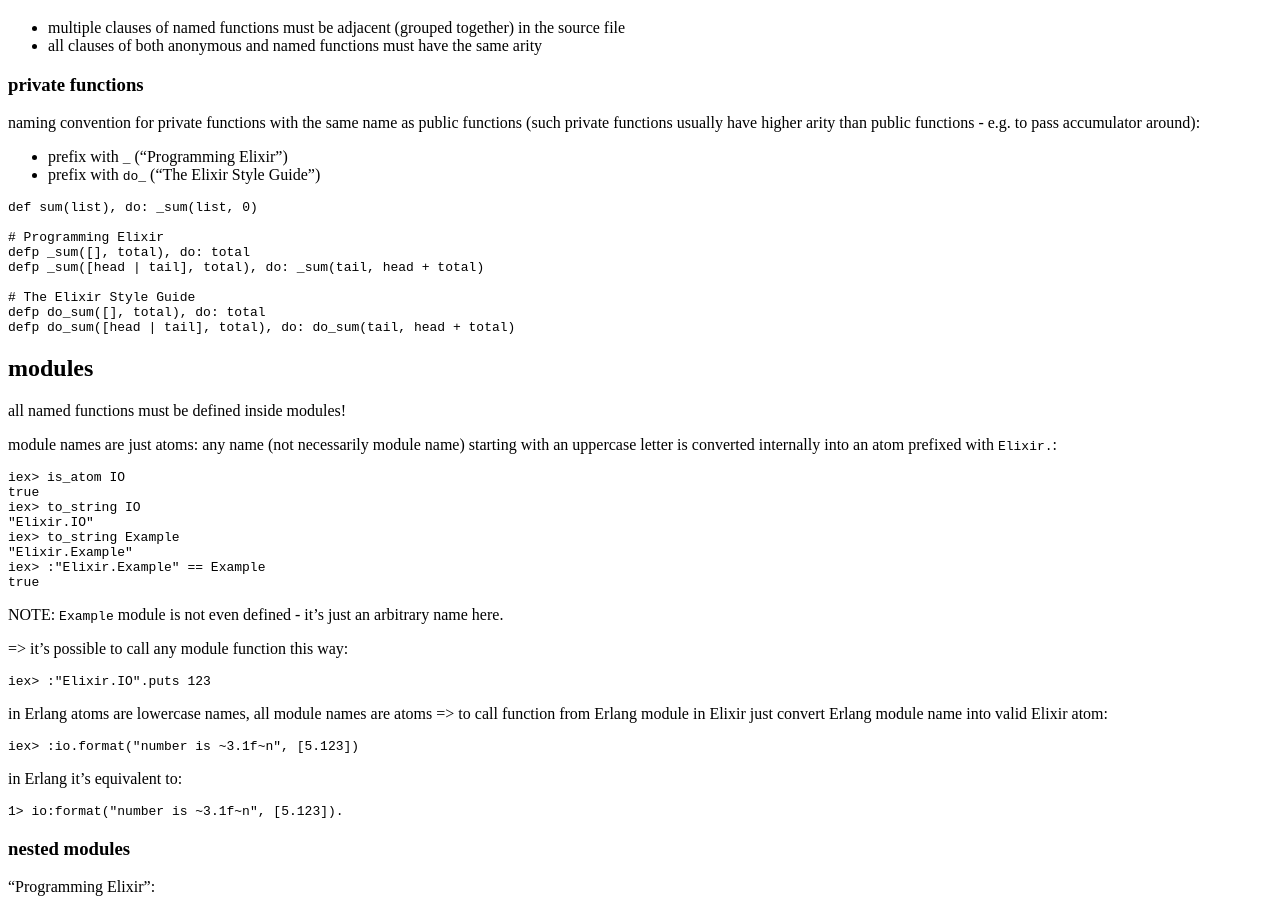
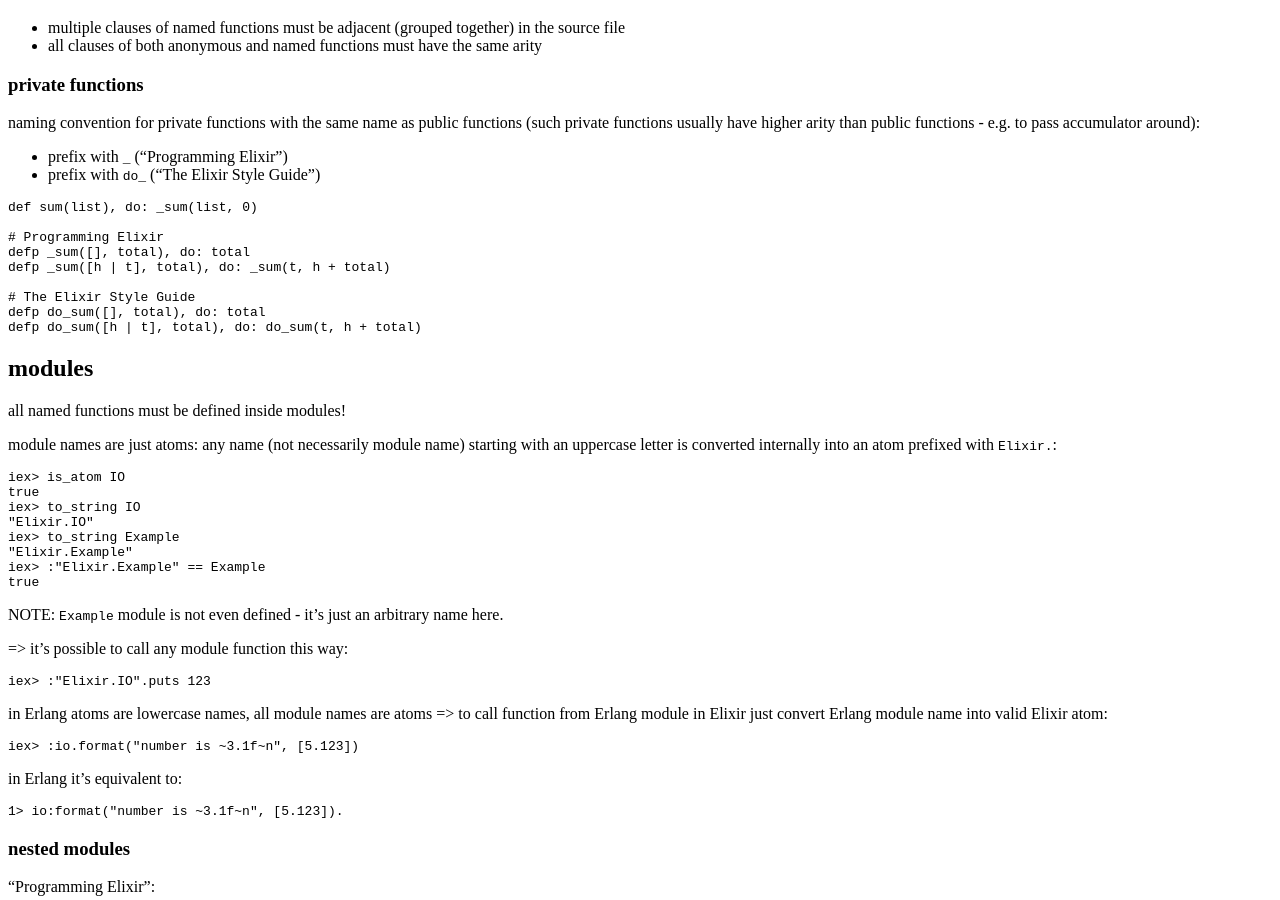
Before and after one commit to tap349/tap349.github.io, a Jekyll site: the page built from _posts/2016-12-31-elixir-notes.md, in a window 1280 px wide and 900 px high, scrolled down 4862 px. Built offline with Jekyll 4.4.1, drawn with Linux system fonts in a browser that asks for light colours; some of the changed text lies outside the part shown.

Commit message:
update 2017-01-08_00:59:50

````diff
--- a/_posts/2016-12-31-elixir-notes.md
+++ b/_posts/2016-12-31-elixir-notes.md
@@ -150,13 +150,13 @@
 pattern matching is recursive - we can match patterns inside patterns:
 
 ```elixir
-def for_location([head = [_, target_loc, _, _] | tail], target_loc) do
-  [head | for_location(tail, target_loc)]
+def for_location([h = [_, target_loc, _, _] | t], target_loc) do
+  [h | for_location(t, target_loc)]
 end
 ```
 
 if `target_loc` argument matches the 2nd element of list head,
-`head` variable matches the whole list head (is getting bound to it).
+`h` variable matches the whole list head (is getting bound to it).
 
 ## functions
 
@@ -315,11 +315,11 @@
 
 # Programming Elixir
 defp _sum([], total), do: total
-defp _sum([head | tail], total), do: _sum(tail, head + total)
+defp _sum([h | t], total), do: _sum(t, h + total)
 
 # The Elixir Style Guide
 defp do_sum([], total), do: total
-defp do_sum([head | tail], total), do: do_sum(tail, head + total)
+defp do_sum([h | t], total), do: do_sum(t, h + total)
 ```
 
 ## modules
@@ -430,8 +430,8 @@
 defmodule MyList do
   @z_ascii_code 122
 
-  def caeser([head | tail], n) when head <= @z_ascii_code + n do
-    [head + n | caeser(tail, n)]
+  def caeser([h | t], n) when h <= @z_ascii_code + n do
+    [h + n | caeser(t, n)]
   end
 end
 ```
````
